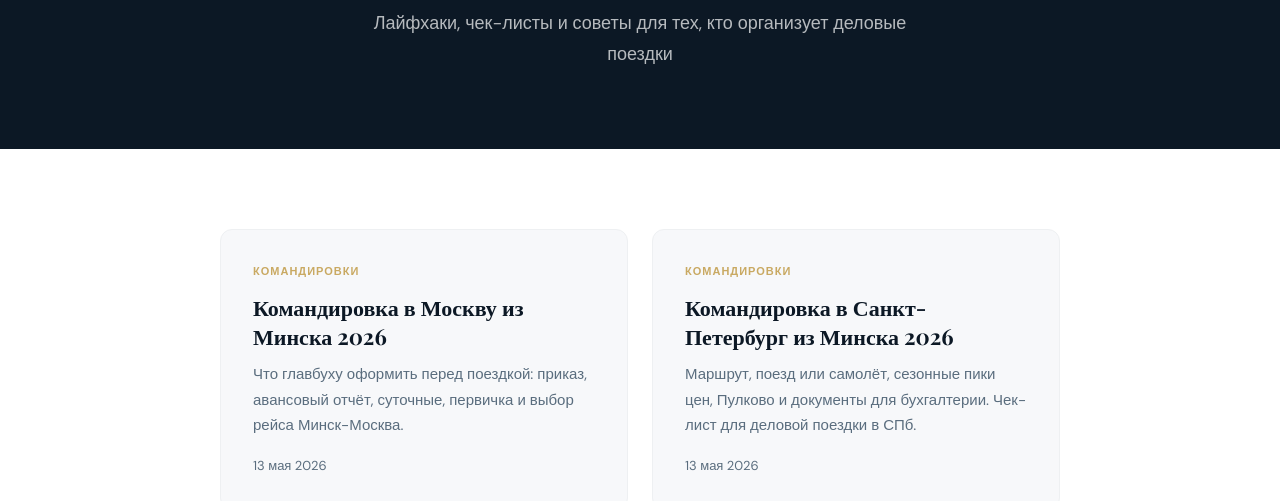
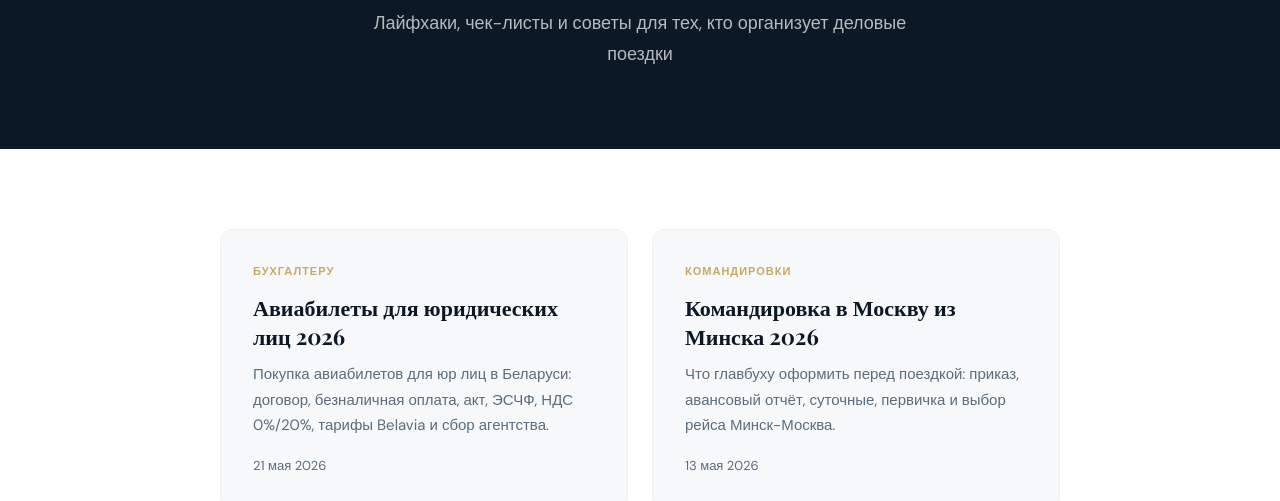
Before and after one commit to coolemm-coder/fclass-landing, a website: page blog/index.html in a window 1280 px wide. Shown: the part 299-800 px from the top of the page. Drawn offline with nearby package versions, Linux system fonts and the light colour scheme.

Commit message:
blog/index: add card for aviabilety-dlya-yur-lic

```diff
--- a/blog/index.html
+++ b/blog/index.html
@@ -95,6 +95,7 @@ body { font-family: var(--font-sans); background: var(--white); color: var(--cha
 </section>
 <div class="content">
     <div class="articles-grid">
+        <a href="/blog/aviabilety-dlya-yur-lic.html" class="article-card"><div class="article-tag">Бухгалтеру</div><h2>Авиабилеты для юридических лиц 2026</h2><p>Покупка авиабилетов для юр лиц в Беларуси: договор, безналичная оплата, акт, ЭСЧФ, НДС 0%/20%, тарифы Belavia и сбор агентства.</p><div class="article-date">21 мая 2026</div></a>
         <a href="/blog/komandirovka-v-moskvu-iz-minska.html" class="article-card"><div class="article-tag">Командировки</div><h2>Командировка в Москву из Минска 2026</h2><p>Что главбуху оформить перед поездкой: приказ, авансовый отчёт, суточные, первичка и выбор рейса Минск-Москва.</p><div class="article-date">13 мая 2026</div></a>
         <a href="/blog/komandirovka-v-sankt-peterburg-iz-minska.html" class="article-card"><div class="article-tag">Командировки</div><h2>Командировка в Санкт-Петербург из Минска 2026</h2><p>Маршрут, поезд или самолёт, сезонные пики цен, Пулково и документы для бухгалтерии. Чек-лист для деловой поездки в СПб.</p><div class="article-date">13 мая 2026</div></a>
         <a href="/blog/komandirovka-v-kaliningrad-iz-minska.html" class="article-card"><div class="article-tag">Командировки</div><h2>Командировка в Калининград из Минска 2026</h2><p>Прямой рейс Belavia, паспорт гражданина РБ, бюджет поездки и документы для бухгалтерии.</p><div class="article-date">13 мая 2026</div></a>
```
